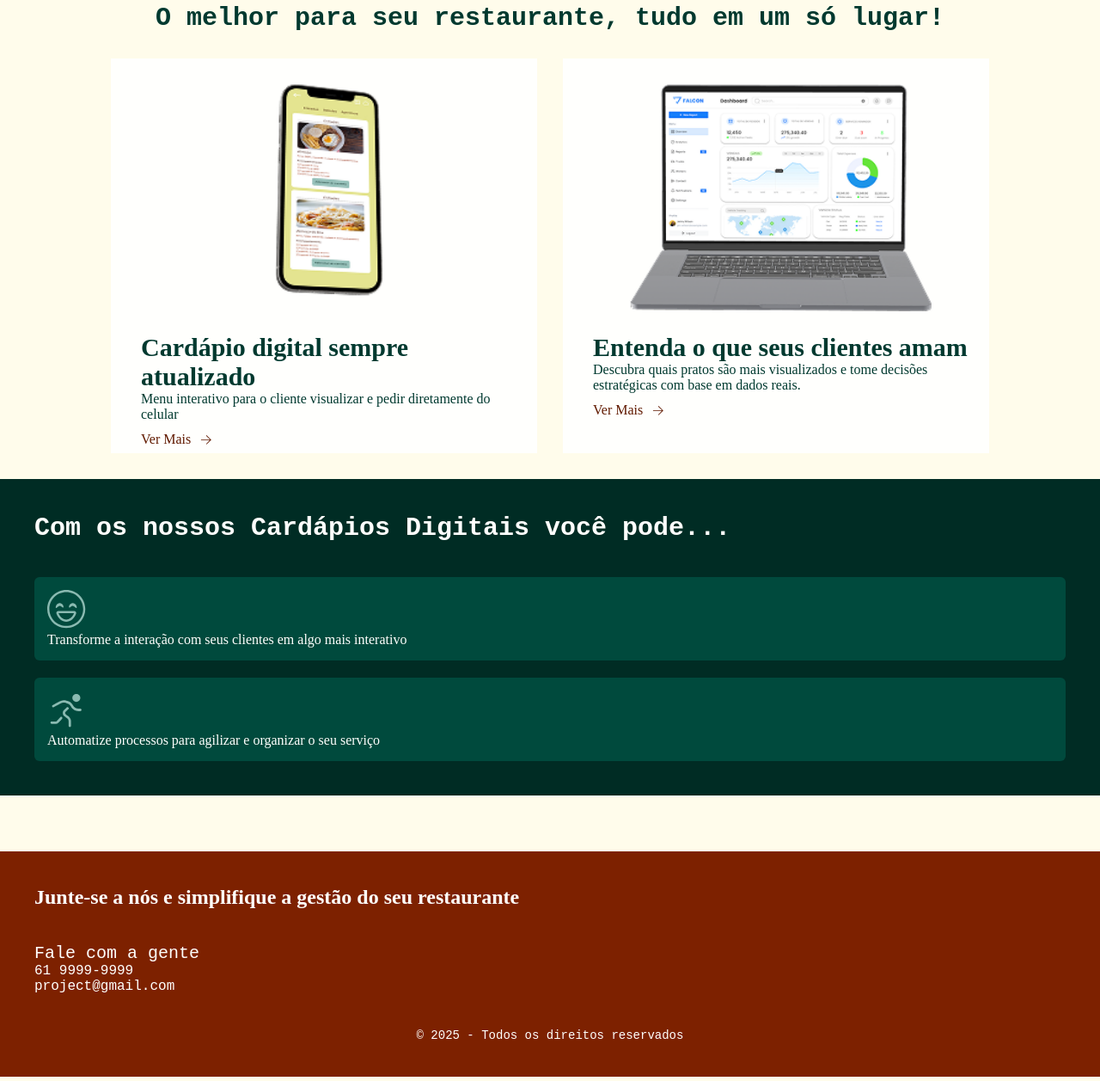
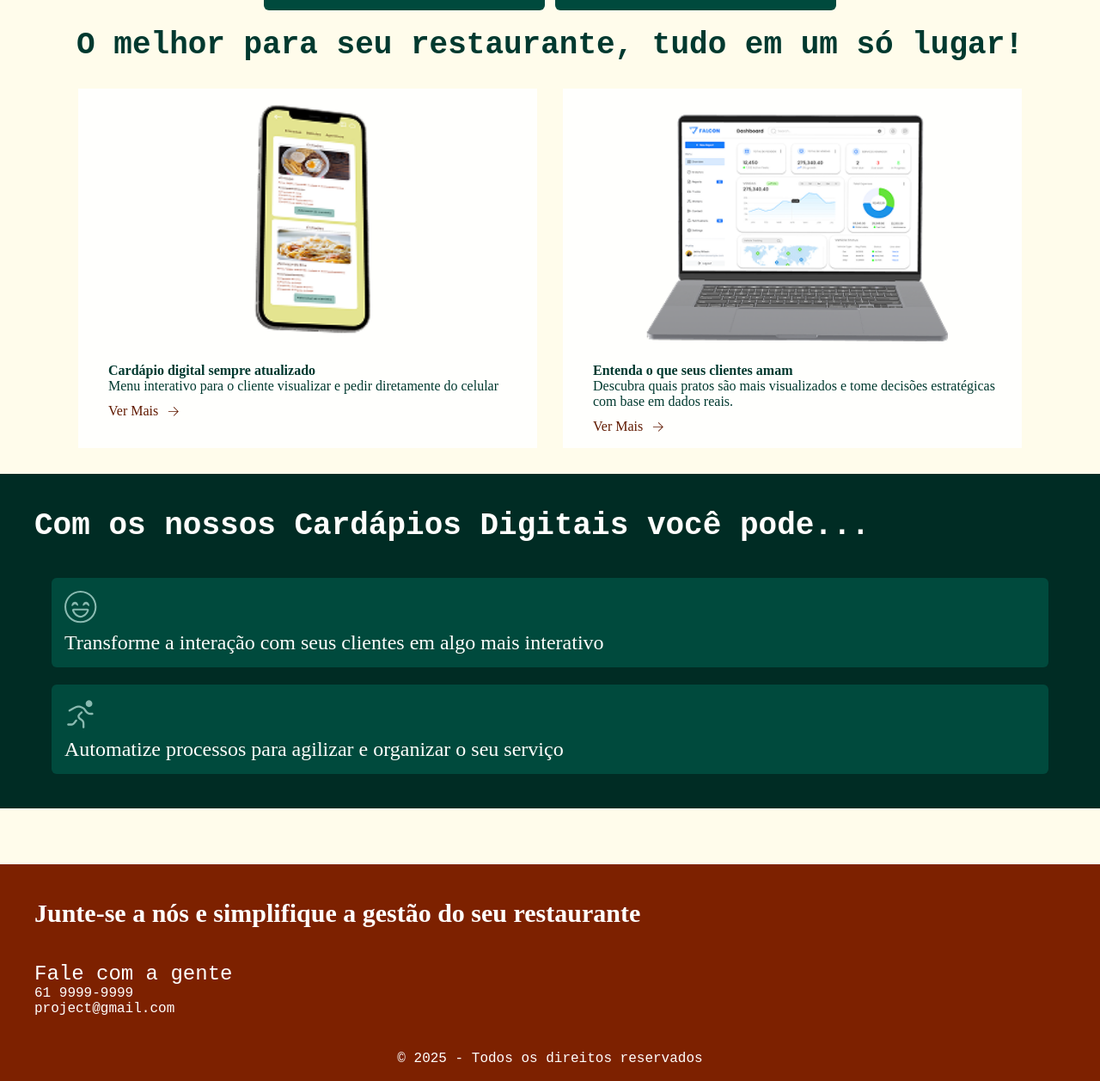
Before and after one commit to devleopernardo/projeto-TDS, a plain HTML site: page index.html in a window 1280 px wide. Shown: the part 796-2053 px from the top of the page at 86% size. Drawn offline with Linux system fonts and the light colour scheme; a script that the page names is missing.

Commit message:
Adicionando variáveis font-size

```diff
--- a/styles/home.css
+++ b/styles/home.css
@@ -200,6 +200,11 @@ body{
     border-radius: 6px;
 }
 
+.main_fourth_card img{
+    height: 38px;
+    margin-bottom: 5px;
+}
+
 .rodape{
     margin-top: 35px;
     background-color: var(--secundario-700);
@@ -313,6 +318,9 @@ body{
         gap: 20px;
     }
 
+    .main_fourth_card_paragrafo{
+        font-size: var(--texto-xl);
+    }
 
     .rodape h2{
         text-align: start;
@@ -403,11 +411,15 @@ body{
     }
 
     .main_third_card_paragrafo{
-        var(--texto-xl);
+        font-size: var(--texto-xl);
     }
 
     .main_fourth_titulo{
         font-size: var(--texto-3xl);
+    }
+
+    .main_fourth_card_paragrafo{
+        font-size: var(--texto-2xl);
     }
 
     .rodape h2{
@@ -435,6 +447,10 @@ body{
         margin-right: 20px;
     }
 
+    .menu_link{
+        display: none;
+    }
+
     .main_intro_titulo{
         font-size: var(--texto-3xl);
         margin-left: 30px;
@@ -451,10 +467,6 @@ body{
         font-size: var(--texto-3xl);
     }
 
-    .menu_link{
-        display: none;
-    }
-
     .main.first.container{
         max-width: 708px;
         max-height: 368px ;
@@ -463,6 +475,10 @@ body{
     .main_first_card{
         max-width: 275px;
         max-height: 200px ;
+    }
+
+    .main_first_card_paragrafo{
+        font-size: var(--texto-x1);
     }
 
     .main_second_container{
@@ -474,6 +490,56 @@ body{
         max-width: 280px;
         max-height: 200px ;
     }
+
+    .main_second_card_paragrafo{
+        font-size: var(--texto-x1);
+    }
+
+    .main_third_titulo{
+        font-size: var(--texto-3xl);
+    }
+
+    .main_third_card{
+        max-width: 496px;
+        max-height: 471px ;
+    }
+
+    .main_third_imagem{
+        width: 480px;
+        height: 300px;
+        object-fit: cover;
+    }
+
+    .main_fourth_titulo{
+        font-size: var(--texto-3xl);
+    }
+
+    .main_fourth_card{
+        margin-left: 20px;
+        margin-right: 20px;
+    }
+
+    .main_fourth_card_paragrafo{
+        font-size: var(--texto-2xl);
+    }
+
+    .rodape h2{
+        font-size: var(--texto-2xl);
+    }
+
+    .contato{
+        display: flex;
+        flex-direction: column;
+        align-items: start;
+        font-size: var(--texto-base);
+    }
+
+    .contato_titulo{
+        font-size: var(--texto-xl);
+    }
+    .final{
+        font-size: var(--texto-x1);
+    }
 }
 
 @media screen and (min-width: 1024px) {
@@ -484,9 +550,33 @@ body{
         max-height: 360px;
     }
 
+    .main_intro_titulo{
+        font-size: var(--texto-4xl);
+        margin-left: 30px;
+        margin-right: 30px;
+    }
+
+    .main_intro_paragrafo{
+        font-size: var(--texto-2x1);
+        margin-left: 30px;
+        margin-right: 30px;
+    }
+
+    .main_first_titulo{
+        font-size: var(--texto-4xl);
+    }
+
     .main_first_card{
         max-width: 327px;
         max-height: 176px ;
+    }
+
+    .main_first_card_paragrafo{
+        font-size: var(--texto-2x1);
+    }
+
+    .main_second_titulo{
+        font-size: var(--texto-4xl);
     }
 
     .main_second_container{
@@ -500,4 +590,63 @@ body{
         max-width: 327px;
         max-height: 176px ;
     }
+
+    .main_second_card_paragrafo{
+        font-size: var(--texto-2x1);
+    }
+
+    .main_third_titulo{
+        font-size: var(--texto-4xl);
+    }
+
+    .main_third_card{
+        max-width: 534px;
+        max-height: 427px ;
+    }
+
+    .main_third_imagem{
+        width: 518px;
+        height: 300px;
+        object-fit: cover;
+    }
+
+    .main_third_card_titulo{
+        font-size: var(--texto-2x1);
+    }
+
+    .main_third_card_paragrafo{
+        font-size: var(--texto-x1);
+    }
+
+    .main_fourth_titulo{
+        font-size: var(--texto-4xl);
+    }
+
+    .main_fourth_card{
+        margin-left: 20px;
+        margin-right: 20px;
+    }
+
+    .main_fourth_card_paragrafo{
+        font-size: var(--texto-2xl);
+    }
+
+    .rodape h2{
+        font-size: var(--texto-3xl);
+    }
+
+    .contato{
+        display: flex;
+        flex-direction: column;
+        align-items: start;
+        font-size: var(--texto-x1);
+    }
+
+    .contato_titulo{
+        font-size: var(--texto-2xl);
+    }
+    .final{
+        font-size: var(--texto-x1);
+    }
+
 }
```
